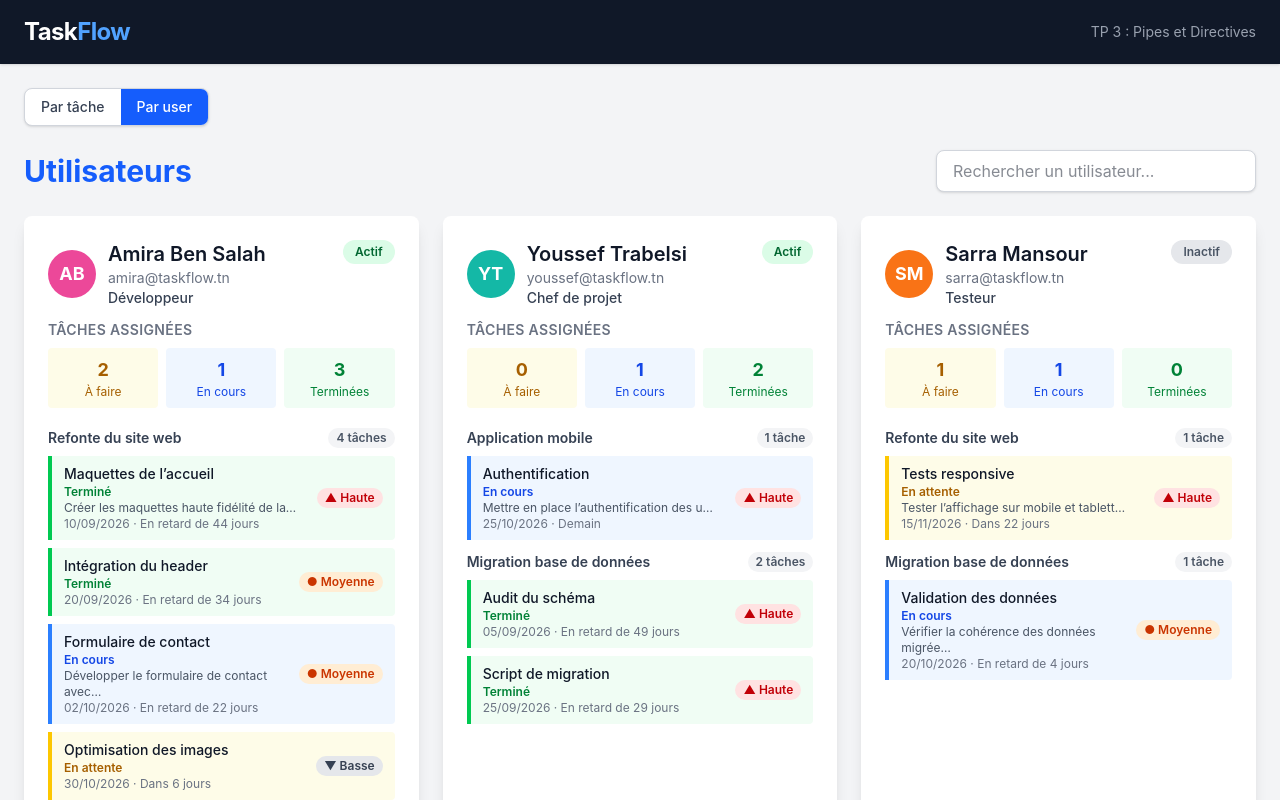
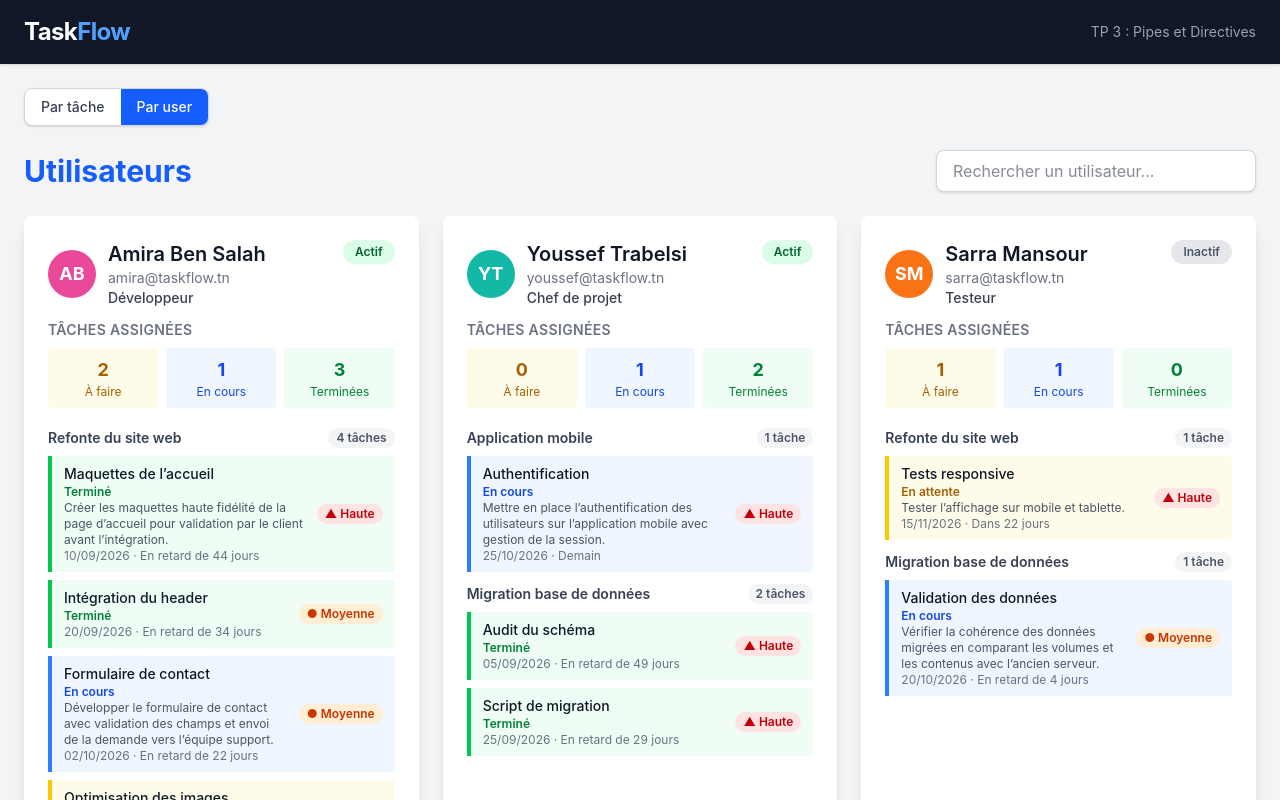
Before and after one commit to iyedzarrougui14/TaskFlow, an Angular app: page / in a window 1280 px wide. Both pictures are taken after a click on the button "Par user". Shown: the top 800 px of the page. Built offline with nearby package versions, Linux system fonts and the light colour scheme.

Commit message:
feat(user-project-group): show full task descriptions in the per-user view

```diff
--- a/src/app/features/users/components/user-project-group/user-project-group.html
+++ b/src/app/features/users/components/user-project-group/user-project-group.html
@@ -5,5 +5,5 @@
       {{ tasks().length }} {{ tasks().length > 1 ? 'tâches' : 'tâche' }}
     </span>
   </h5>
-  <app-task-list [tasks]="tasks()" [showAssignee]="false" />
+  <app-task-list [tasks]="tasks()" [showAssignee]="false" [descriptionLimit]="200" />
 </div>
```
